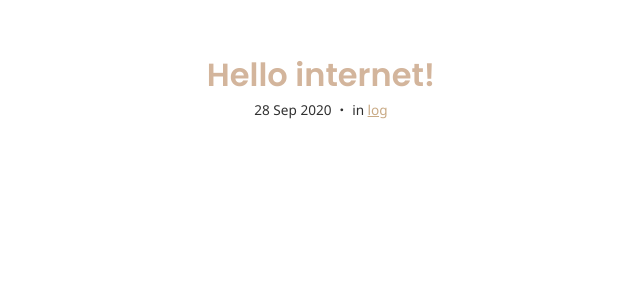
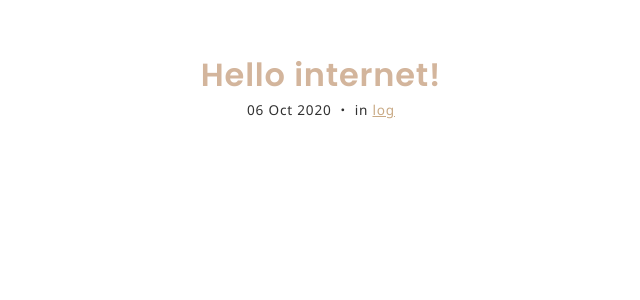
Before and after one commit to h-xuan/h-xuan.github.io, a Jekyll site: the page built from _posts/2020-10-06-hello-internet.md, in a window 1280 px wide. Shown: the top 300 px of the page, without its empty margins (319-959 px from the left). Built offline with Jekyll 4.4.1, drawn with Linux system fonts in a browser that asks for light colours.

Commit message:
letter space

```diff
--- a/_posts/2020-09-28-hello-internet.md
+++ b/_posts/2020-10-06-hello-internet.md
@@ -2,7 +2,7 @@
 title: Hello internet!
 desc: introduction & curriculum
 layout: post
-date: 2020-09-28 17:52:22 +0800
+date: 2020-10-06 14:11:22 +0800
 ---
 
 <!--
--- a/assets/pagestyle.css
+++ b/assets/pagestyle.css
@@ -11,6 +11,7 @@ body {
   font-family: "Segoe UI", "Tahoma", "Geneva", "Verdana", sans-serif;
   color: #303030;
   transition: color 0.1s ease-in;
+  letter-spacing: 0.8px;
 }
 
 h1 {
```
